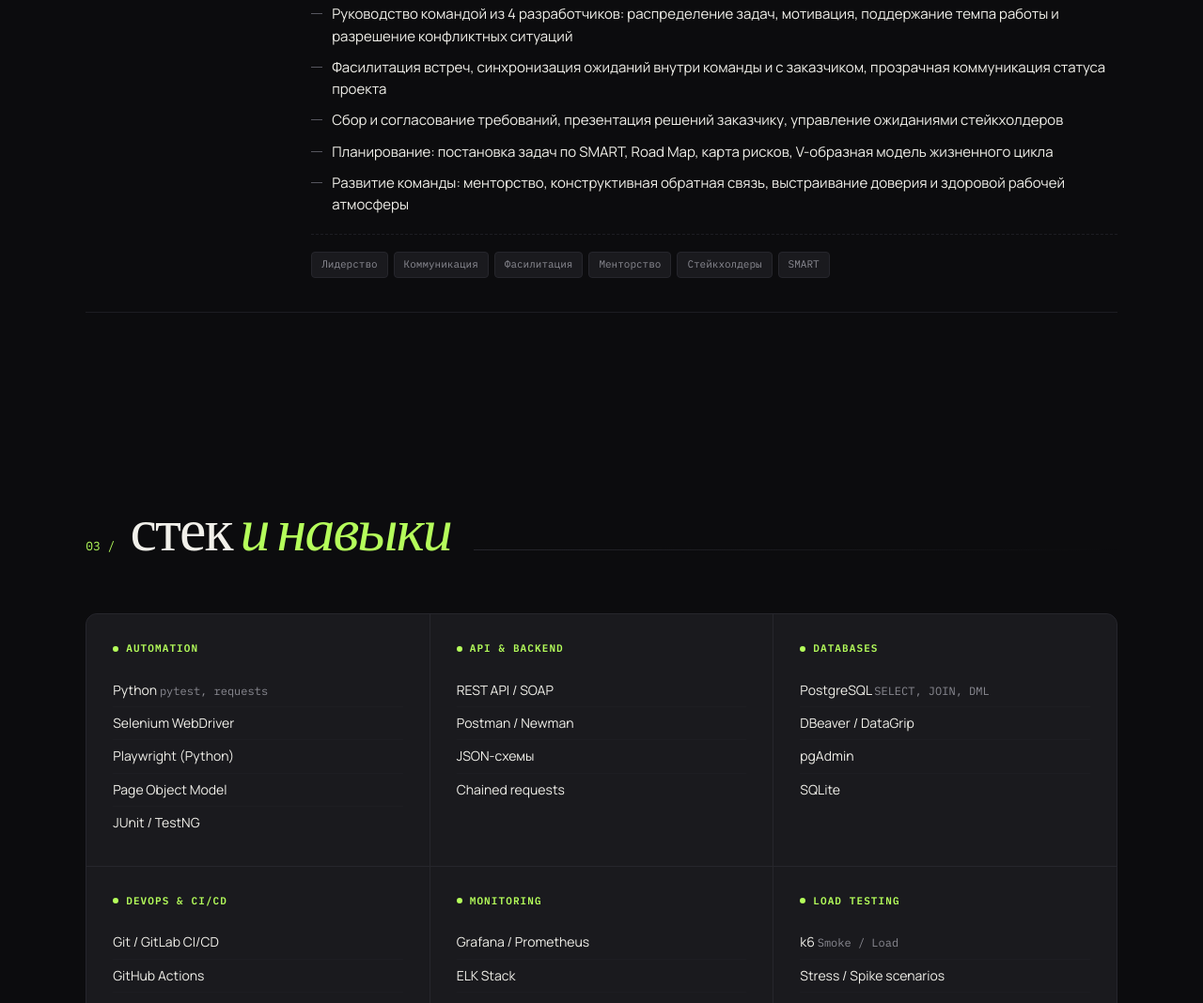
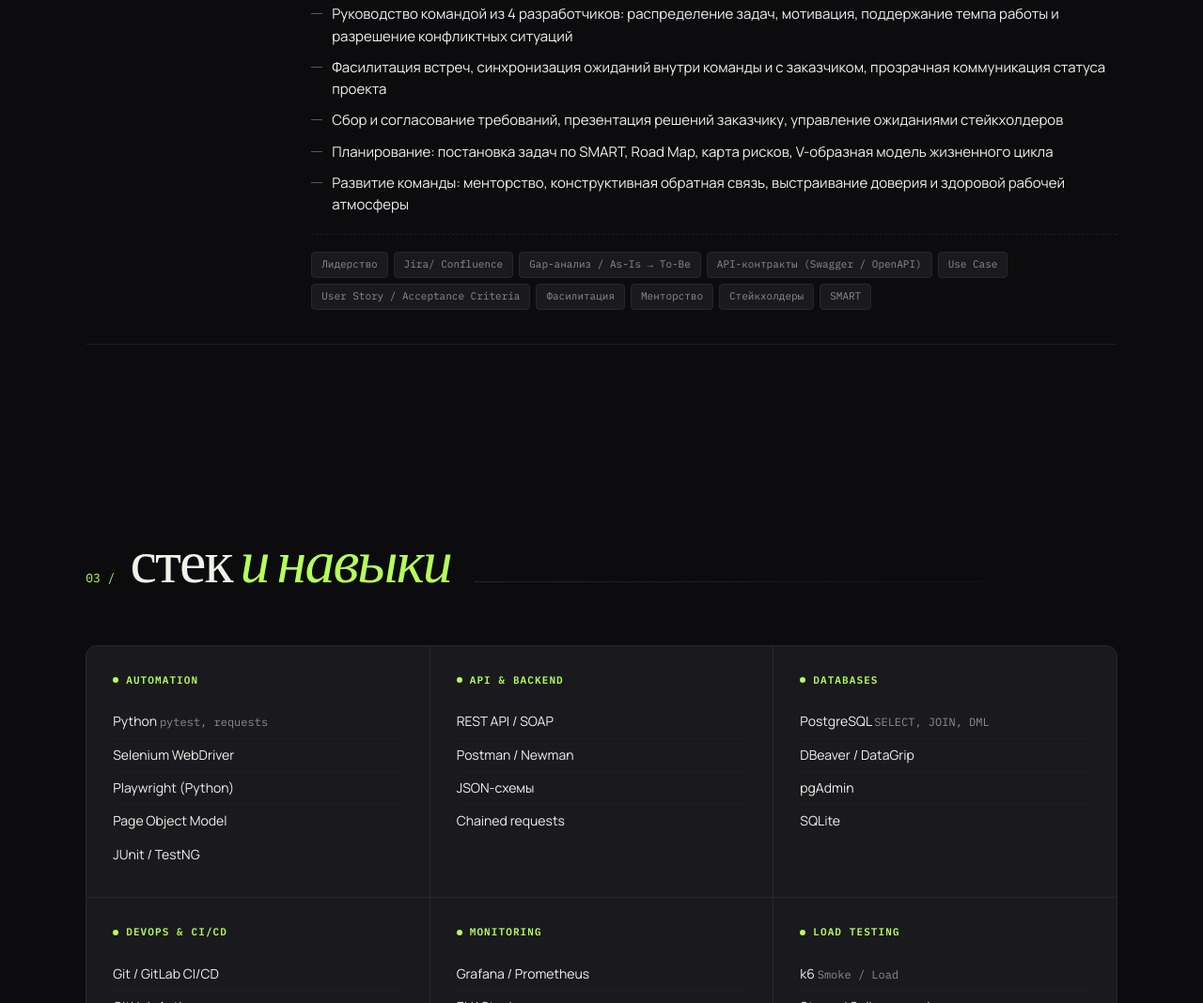
Before and after one commit to babenkonikitos2004-cmd/nbabenko.github.io, a plain HTML site: page index.html in a window 1280 px wide. Shown: the part 4021-5089 px from the top of the page at 94% size. Drawn offline with Linux system fonts and the light colour scheme.

Commit message:
init resume site

```diff
--- a/index.html
+++ b/index.html
@@ -1130,7 +1130,11 @@
         </ul>
         <div class="exp-stack">
           <span class="stack-pill">Лидерство</span>
-          <span class="stack-pill">Коммуникация</span>
+          <span class="stack-pill">Jira/ Confluence</span>
+          <span class="stack-pill">Gap-анализ / As-Is → To-Be</span>
+          <span class="stack-pill">API-контракты (Swagger / OpenAPI)</span>
+          <span class="stack-pill">Use Case</span>
+          <span class="stack-pill">User Story / Acceptance Criteria</span>
           <span class="stack-pill">Фасилитация</span>
           <span class="stack-pill">Менторство</span>
           <span class="stack-pill">Стейкхолдеры</span>
```
